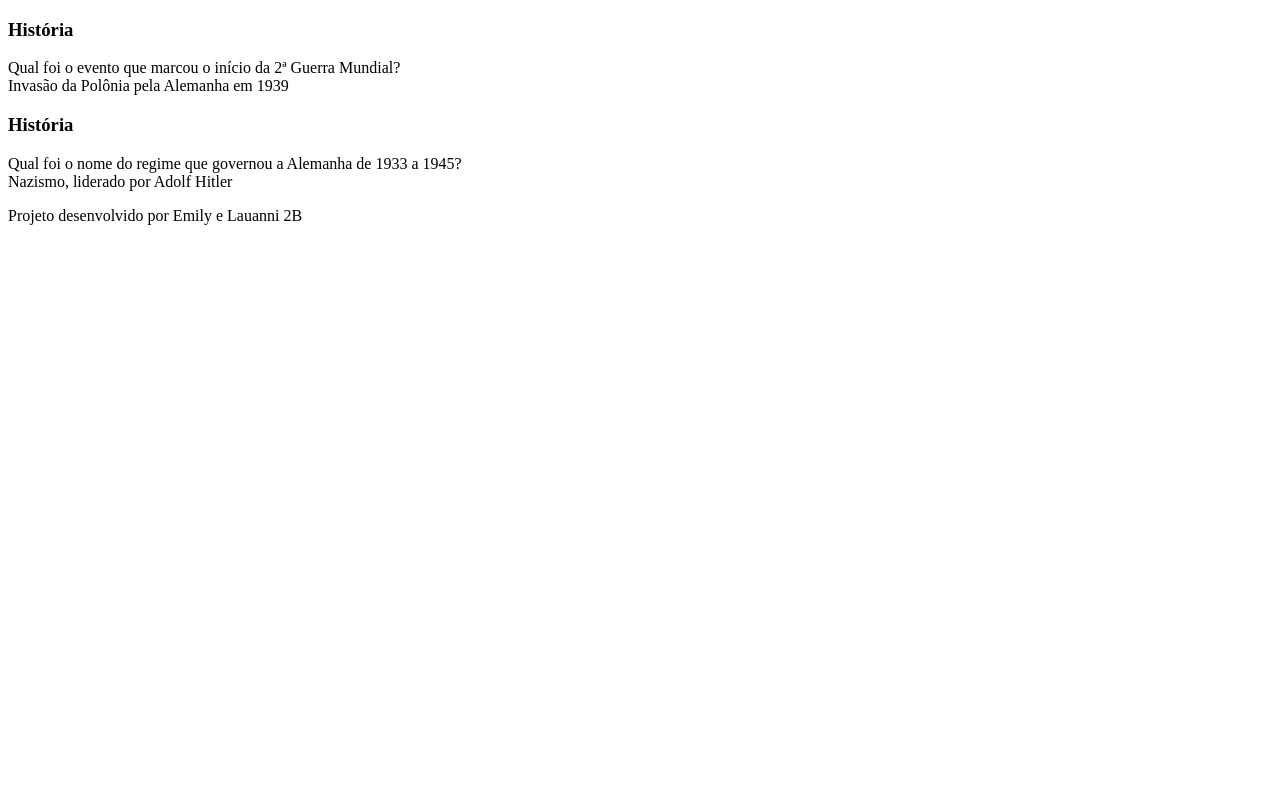
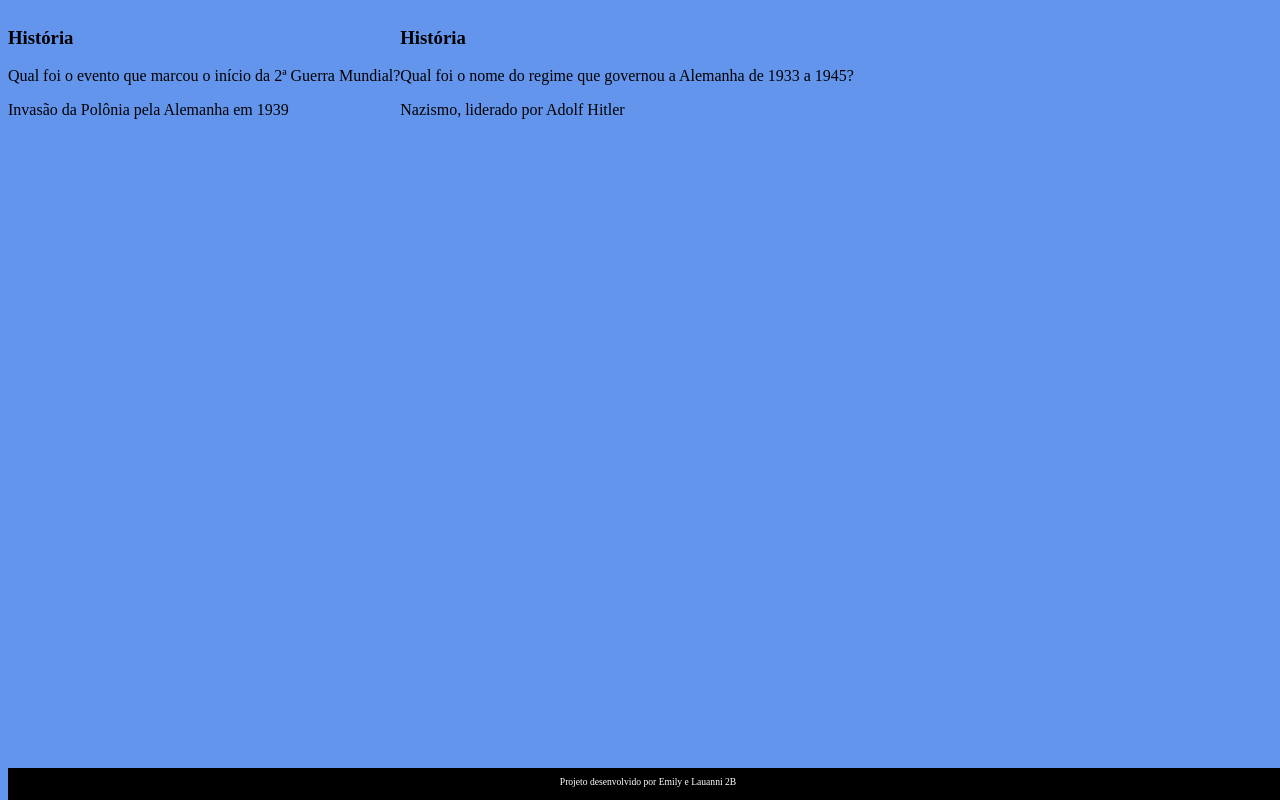
Before and after one commit to 7lauanni/flashcard_2B, a plain HTML site: page index.html in a window 1280 px wide. Drawn offline with Linux system fonts and the light colour scheme.

Commit message:
aula 23/06

```diff
--- a/assets/style.css
+++ b/assets/style.css
@@ -0,0 +1,27 @@
+body{
+background-color:cornflowerblue;
+font-family: Bai Jamjures;
+}
+
+#container{
+display: flex;
+}
+
+.cartao{
+
+}
+
+footer{
+    background-color: black;
+    color:white;
+position: fixed;
+bottom: 0;
+width: 100%;
+height: 2rem;
+}
+
+footer p{
+    text-align: center;
+    font-size: 0.6rem;
+    margin-top: 0.5rem;
+}
--- a/index.html
+++ b/index.html
@@ -3,6 +3,7 @@
 <head>
     <meta charset="UTF-8">
     <meta name="viewport" content="width=device-width, initial-scale=1.0">
+    <link rel="stylesheet" href="assets/style.css">
     <title>Flashcard</title>
 </head>
 <body>
@@ -12,10 +13,10 @@
 <div class="cartao__conteudo">
 <h3>História</h3>
 <div class="cartao__conteudo__pergunta">
-    Qual foi o evento que marcou o início da 2ª Guerra Mundial?
+    <p>Qual foi o evento que marcou o início da 2ª Guerra Mundial?</p>
 </div>
 <div class="cartao__conteudo__resposta">
-    Invasão da Polônia pela Alemanha em 1939
+    <p>Invasão da Polônia pela Alemanha em 1939</p>
 </div>
 </div>
 </article>
@@ -23,10 +24,10 @@
 <div class="cartao__conteudo">
 <h3>História</h3>
 <div class="cartao__conteudo__pergunta">
-    Qual foi o nome do regime que governou a Alemanha de 1933 a 1945?
+    <p>Qual foi o nome do regime que governou a Alemanha de 1933 a 1945?</P>
 </div>
 <div class="cartao__conteudo__resposta">
-    Nazismo, liderado por Adolf Hitler
+    <p>Nazismo, liderado por Adolf Hitler</p>
 </div>
 </div>
 </article>
```
